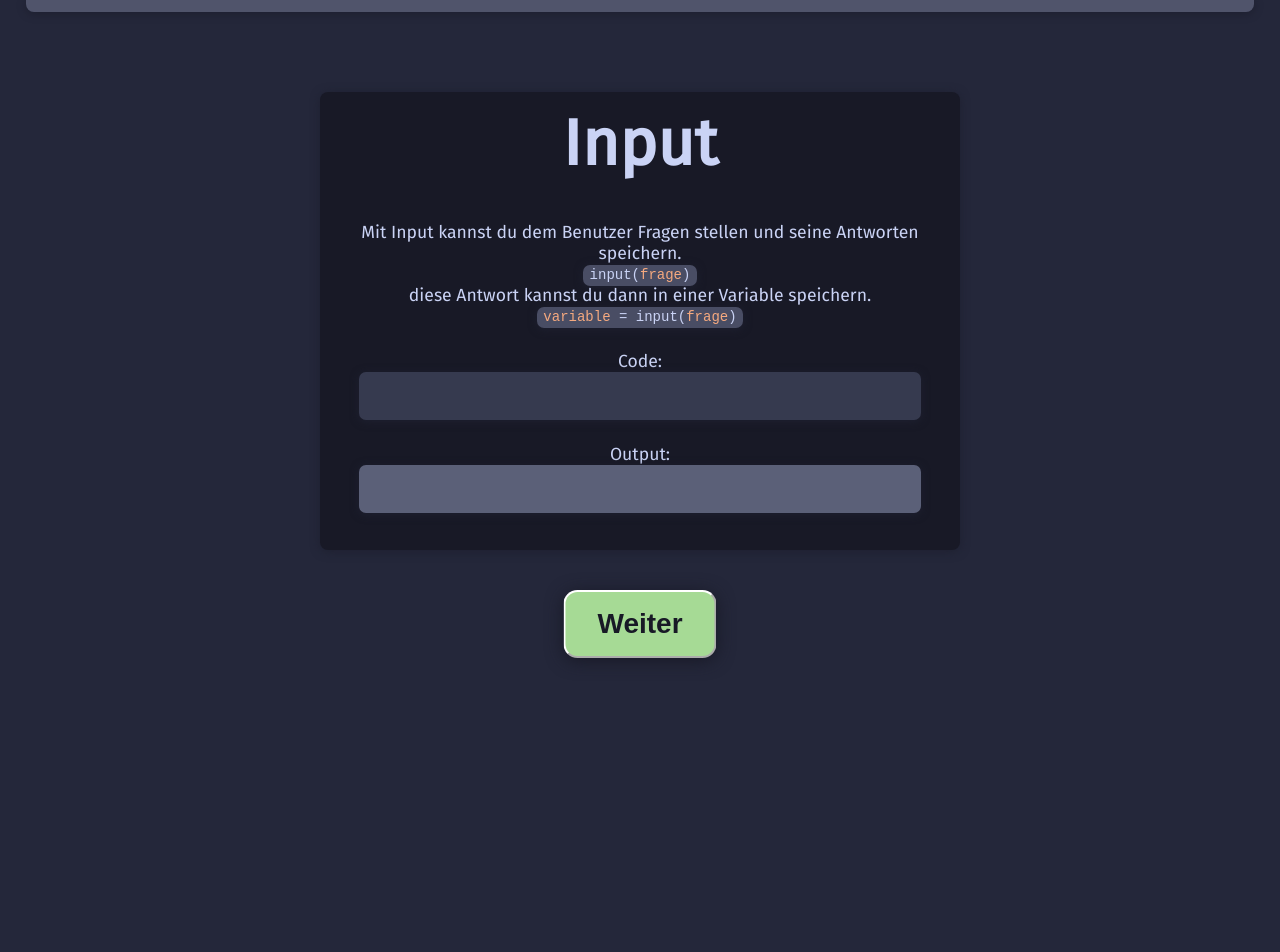
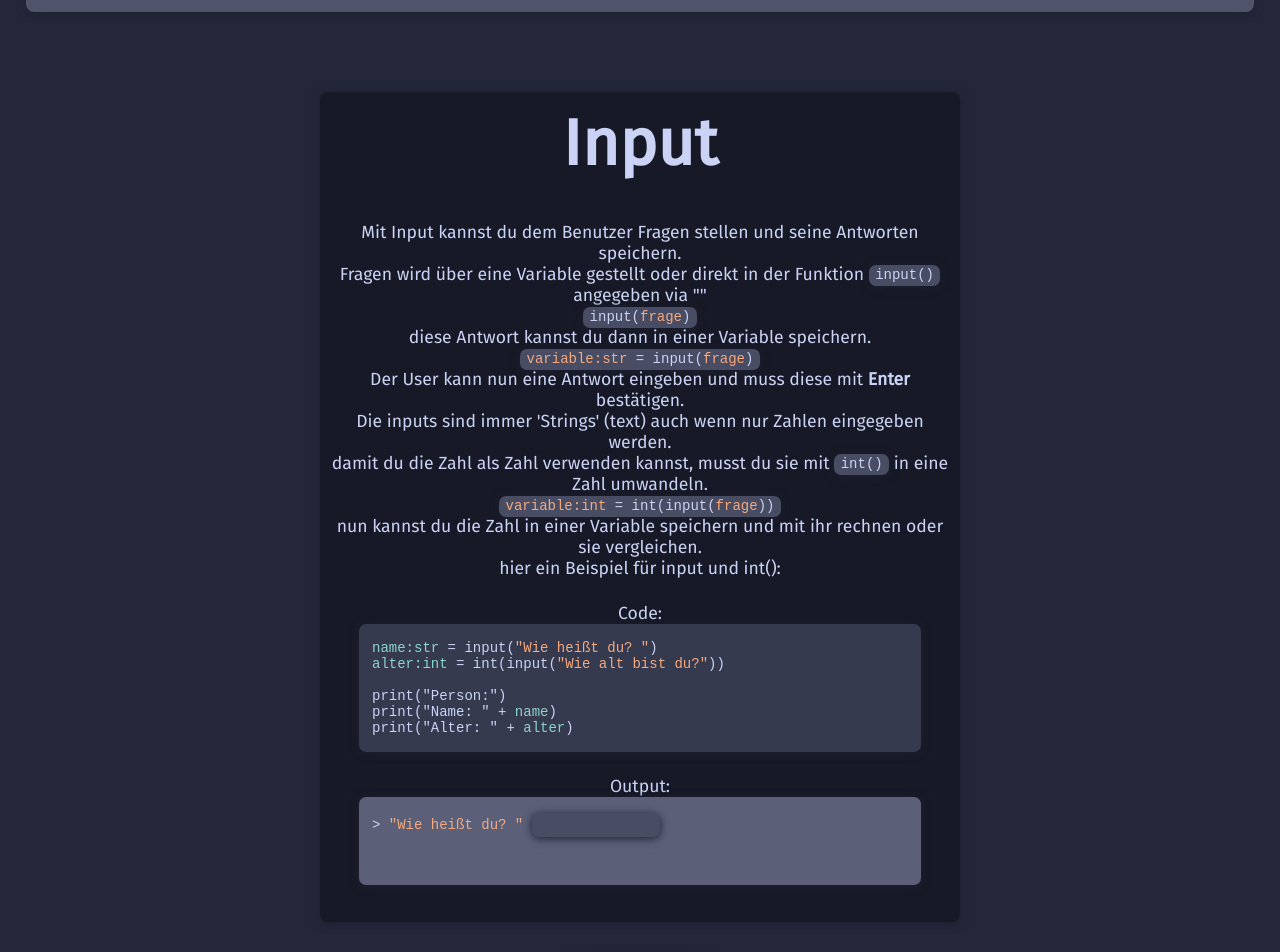
Before and after one commit to 137-Trimethylxanthin/HTL-Vill-Codinglab, a SvelteKit app: page /level1/inhalt/input/expl in a window 1280 px wide. Shown: the top 952 px of the page. Before the commit the page ends 800 px from the top, so only its background shows below. Built offline with nearby package versions, Linux system fonts and the light colour scheme.

Commit message:
nirma normal

```diff
--- a/src/routes/level1/inhalt/input/expl/+page.svelte
+++ b/src/routes/level1/inhalt/input/expl/+page.svelte
@@ -1,9 +1,18 @@
 <script lang="ts">
-    import {_enableButton, _next} from "../../+layout";
+    import {_disableButton, _enableButton, _next} from "../../+layout";
     import {onMount} from "svelte";
     onMount(() => {
-        _enableButton();
+        _disableButton();
     });
+
+    let name = "";
+    let alter = 0;
+    let second = "hidden";
+    let output = "hidden";
+    let input1 = "";
+    let input1Output = "hidden";
+    let input2 = "";
+    let input2Output = "hidden";
 </script>
 
 
@@ -11,21 +20,36 @@
     <h1>Input</h1>
     <p>
         Mit Input kannst du dem Benutzer Fragen stellen und seine Antworten speichern. <br>
+        Fragen wird über eine Variable gestellt oder direkt in der Funktion <code class="inline-code">input()</code> angegeben via "" <br>
         <code class="inline-code">input(<code style="color: var(--peach);">frage</code>)</code> <br>
         diese Antwort kannst du dann in einer Variable speichern. <br>
-        <code class="inline-code"><code style="color: var(--peach);">variable</code> = input(<code style="color: var(--peach);">frage</code>)</code> <br>
-
-
-
+        <code class="inline-code"><code style="color: var(--peach);">variable:str</code> = input(<code style="color: var(--peach);">frage</code>)</code> <br>
+        Der User kann nun eine Antwort eingeben und muss diese mit <b>Enter</b> bestätigen. <br>
+        Die inputs sind immer 'Strings' (text) auch wenn nur Zahlen eingegeben werden. <br>
+        damit du die Zahl als Zahl verwenden kannst, musst du sie mit <code class="inline-code">int()</code> in eine Zahl umwandeln. <br>
+        <code class="inline-code"><code style="color: var(--peach);">variable:int</code> = int(input(<code style="color: var(--peach);">frage</code>))</code> <br>
+        nun kannst du die Zahl in einer Variable speichern und mit ihr rechnen oder sie vergleichen. <br>
+        hier ein Beispiel für input und int():
     </p>
     <p class="noMargin">Code:</p>
 <pre class="codeBlock">
+<code style="color: var(--teal);">name:str</code> = input(<code style="color: var(--peach);">"Wie heißt du? "</code>)
+<code style="color: var(--teal);">alter:int</code> = int(input(<code style="color: var(--peach);">"Wie alt bist du?"</code>))
 
+print("Person:")
+print("Name: " + <code style="color: var(--teal);">name</code>)
+print("Alter: " + <code style="color: var(--teal);">alter</code>)
 </pre>
 
 <p class="noMargin">Output:</p>
 <pre class="cmd">
-
+> <code style="color: var(--peach);">"Wie heißt du? "</code> <input style="width: 10vw;" type="text" bind:value={name} class="inline-input {input1}" on:keypress={(e) => { if (e.key === "Enter"){ input1 = "hidden";second = "";output = "hidden"; input1Output = ""; input2Output = "hidden";}}}><code class="{input1Output}" style="color: var(--teal)">{name}</code>
+<code class="{second}">> <code style="color: var(--peach);">"Wie alt bist du?"</code> <input style="width: 10vw;" type="number" bind:value={alter} class="inline-input {input2}" on:keypress={(e) => { if (e.key === "Enter"){ input2 = "hidden"; second = "";output = ""; input2Output = ""; input2Output = ""; _enableButton()}}}></code><code style="color: var(--teal)" class="{input2Output}">{alter}</code>
+<code class="{output}">
+> Person:
+> Name: <code style="color: var(--teal)">{name}</code>
+> Alter: <code style="color: var(--teal)">{alter}</code>
+</code>
 </pre>
 
 
--- a/src/routes/style.css
+++ b/src/routes/style.css
@@ -500,6 +500,7 @@ header{
     bottom: 5vh;
     right: -50%;
     transform: translateX(-50%);
+    border: none;
 }
 
 .next:hover{
@@ -558,6 +559,12 @@ header{
     margin-bottom: 5vh;
 }
 
+.lernContainer h2 {
+    font-size: 6vh;
+    font-weight: 700;
+    margin-bottom: 3vh;
+}
+
 .lernContainer p{
     font-size: 2.2vh;
     font-weight: 500;
@@ -578,7 +585,7 @@ header{
 
 }
 
-.codeBlock input {
+.codeBlock input, .cmd input {
     font-family: monospace;
     background: var(--surface1);
     border-radius: 0.5em;
@@ -593,27 +600,36 @@ header{
     border: none;
     transform: translateX(-1vh);
     cursor: default;
+    appearance: textfield; /* Firefox */
 }
 
-.codeBlock input.inline-input{
+.codeBlock input.inline-input, .cmd input.inline-input{
     margin: 0;
     padding: 0.5vh 0.1vw 0.5vh 0.2vw;
     transform: translateX(0);
     cursor: text;
 }
 
-.codeBlock input.inline-input:focus{
+.codeBlock input.inline-input:focus, .cmd input.inline-input:focus{
     outline: var(--pink) auto 0.2em;
 }
 
-.codeBlock input.inline-input.correct{
+.codeBlock input.inline-input.correct, .cmd input.inline-input.correct{
     background: var(--green);
     color: var(--crust);
 }
 
-.codeBlock input.inline-input.wrong{
+.codeBlock input.inline-input.wrong, .cmd input.inline-input.wrong{
     background: var(--red);
     color: var(--crust);
+}
+
+.codeBlock input[type="number"]::-webkit-inner-spin-button,
+.codeBlock input[type="number"]::-webkit-outer-spin-button,
+.cmd input[type="number"]::-webkit-inner-spin-button,
+.cmd input[type="number"]::-webkit-outer-spin-button {
+    -webkit-appearance: none; /* Chrome, Safari, Edge */
+    margin: 0;
 }
 
 .cmd {
@@ -691,3 +707,7 @@ header{
 .comment {
     color: var(--green);
 }
+
+.hidden{
+    display: none;
+}
```
Also changed, not shown: src/routes/level1/aufgabe/+page.svelte (+4 -4 lines), src/routes/level1/inhalt/variable/aufg/+page.svelte (+5 -5 lines).
